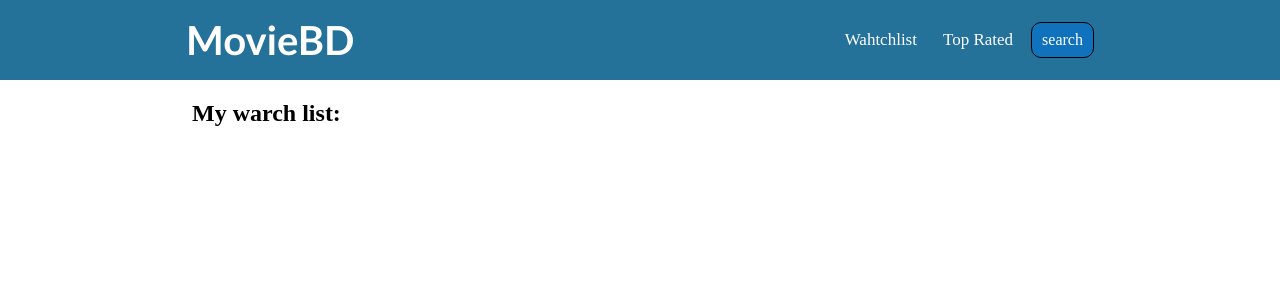
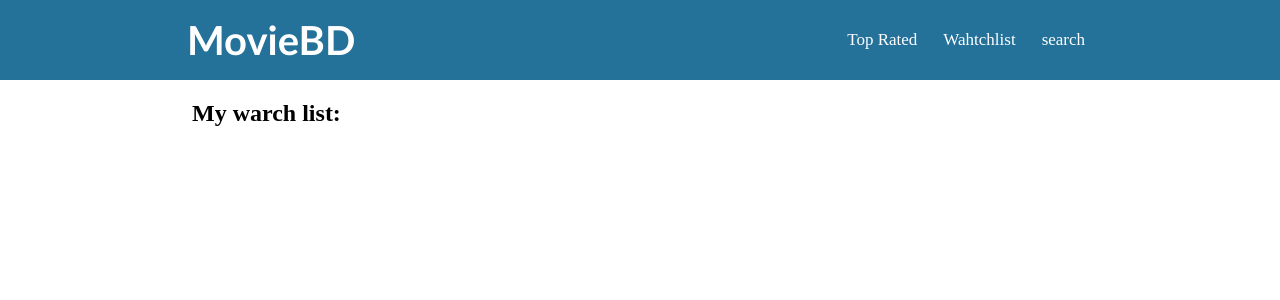
Before and after one commit to RadimYassin/movie-app, a React (Vite) app: page / in a window 1280 px wide. Shown: the top 300 px of the page. Built offline with nearby package versions, Linux system fonts and the light colour scheme.

Commit message:
some-changes

```diff
--- a/src/Component/Header.jsx
+++ b/src/Component/Header.jsx
@@ -1,5 +1,5 @@
 import React from 'react'
-import { NavC,LinkI,Links,Logo,Button } from '../styles/styleC'
+import { NavC,LinkI,Links,Logo } from '../styles/styleC'
 
 const Header = () => {
   return (
@@ -9,9 +9,10 @@ const Header = () => {
           MovieBD
         </Logo>
          <Links>
+            <LinkI to='/toprated'> Top Rated</LinkI>
             <LinkI to='/'> Wahtchlist</LinkI>
-            <LinkI to='/toprated'> Top Rated</LinkI>
-            <Button to='/add'> search </Button>
+            <LinkI to='/add'> search </LinkI>
+
          </Links>
       </NavC>
   )
```
